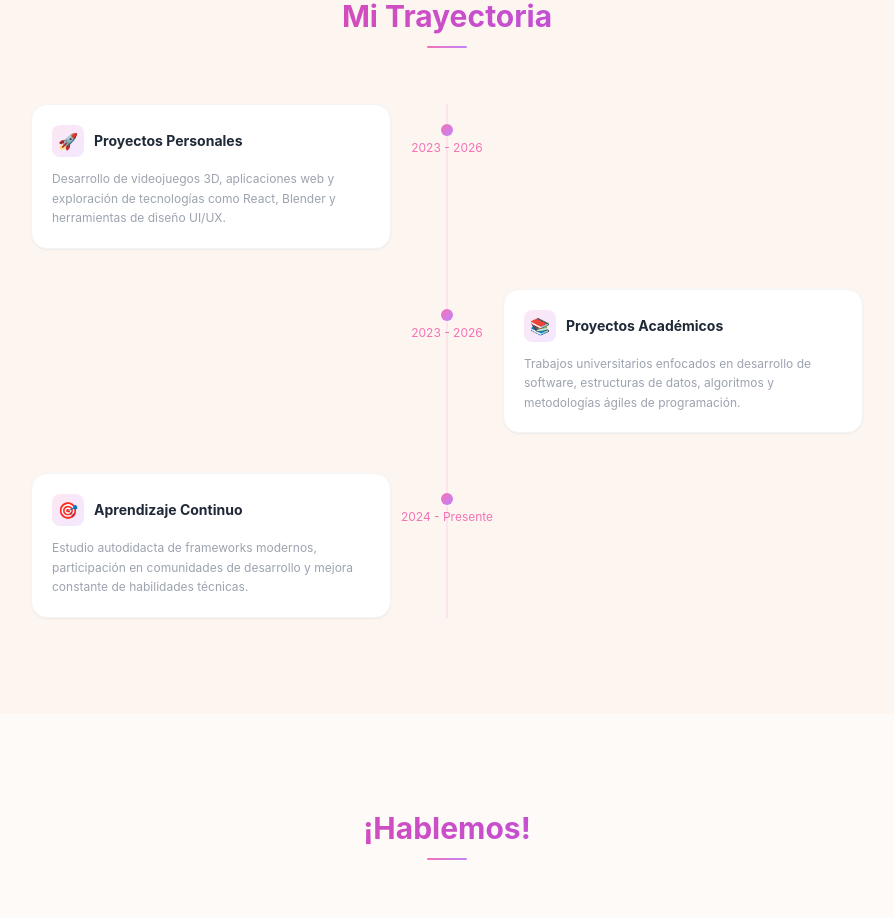
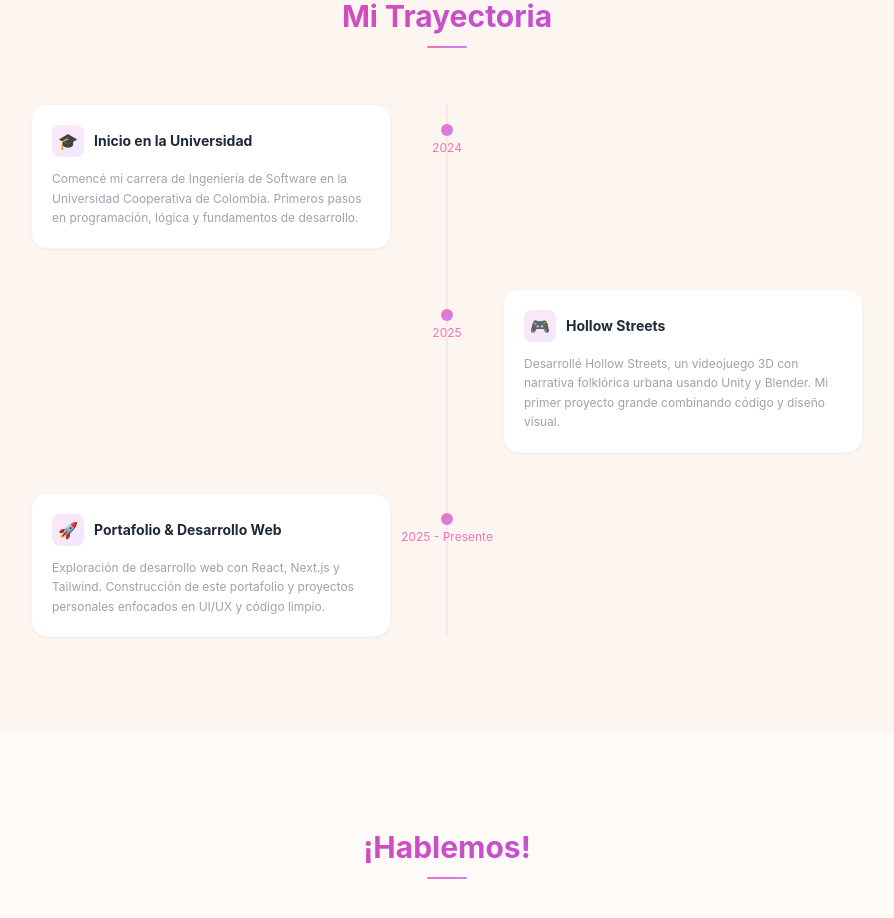
Before and after one commit to TatianaUCC/portafolio, a Next.js app: page / in a window 1280 px wide. Shown: the part 3060-3978 px from the top of the page, without its empty margins (193-1087 px from the left). Built offline with nearby package versions, Linux system fonts and the light colour scheme.

Commit message:
feat: actualizar timeline con fechas reales de menor a mayor

```diff
--- a/data/portfolio.ts
+++ b/data/portfolio.ts
@@ -92,26 +92,26 @@ export const projects = [
 export const timeline = [
   {
     id: '1',
-    title: 'Proyectos Personales',
-    period: '2023 - 2026',
-    description: 'Desarrollo de videojuegos 3D, aplicaciones web y exploración de tecnologías como React, Blender y herramientas de diseño UI/UX.',
+    title: 'Inicio en la Universidad',
+    period: '2024',
+    description: 'Comencé mi carrera de Ingeniería de Software en la Universidad Cooperativa de Colombia. Primeros pasos en programación, lógica y fundamentos de desarrollo.',
+    side: 'left',
+    icon: '🎓',
+  },
+  {
+    id: '2',
+    title: 'Hollow Streets',
+    period: '2025',
+    description: 'Desarrollé Hollow Streets, un videojuego 3D con narrativa folklórica urbana usando Unity y Blender. Mi primer proyecto grande combinando código y diseño visual.',
+    side: 'right',
+    icon: '🎮',
+  },
+  {
+    id: '3',
+    title: 'Portafolio & Desarrollo Web',
+    period: '2025 - Presente',
+    description: 'Exploración de desarrollo web con React, Next.js y Tailwind. Construcción de este portafolio y proyectos personales enfocados en UI/UX y código limpio.',
     side: 'left',
     icon: '🚀',
   },
-  {
-    id: '2',
-    title: 'Proyectos Académicos',
-    period: '2023 - 2026',
-    description: 'Trabajos universitarios enfocados en desarrollo de software, estructuras de datos, algoritmos y metodologías ágiles de programación.',
-    side: 'right',
-    icon: '📚',
-  },
-  {
-    id: '3',
-    title: 'Aprendizaje Continuo',
-    period: '2024 - Presente',
-    description: 'Estudio autodidacta de frameworks modernos, participación en comunidades de desarrollo y mejora constante de habilidades técnicas.',
-    side: 'left',
-    icon: '🎯',
-  },
 ]
```
